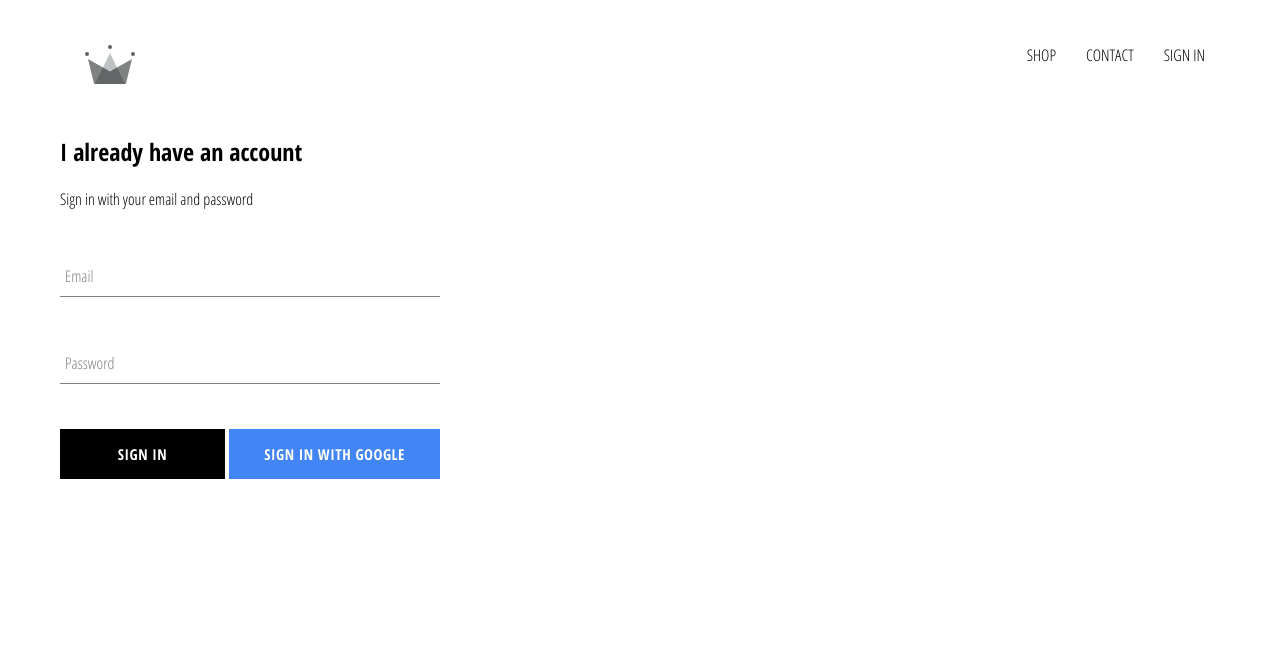
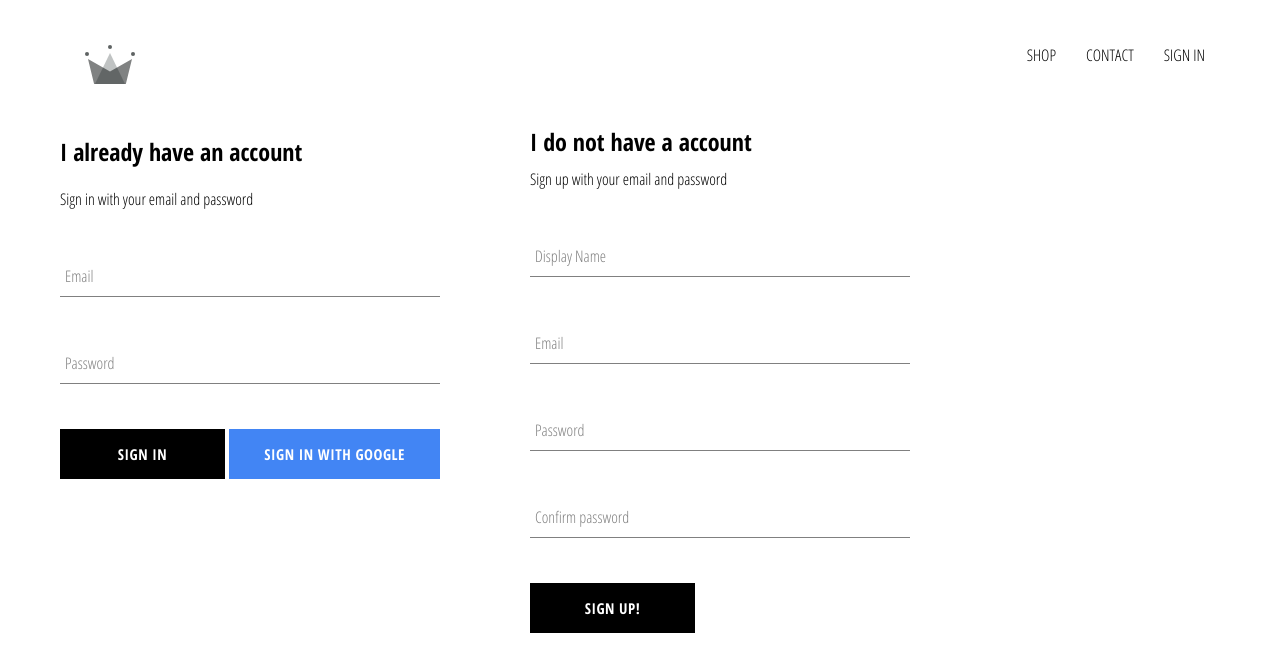
Before and after one commit to JRyGithub/portfolio-ecommerce-site, a React (Create React App) app: page /signin in a window 1280 px wide. Shown: the top 672 px of the page. Built offline with nearby package versions, Linux system fonts and the light colour scheme; no server answers.

Commit message:
signup firebase

```diff
--- a/src/App.js
+++ b/src/App.js
@@ -1,31 +1,43 @@
-import './App.css';
-import React, { useState, useEffect, useLayoutEffect, useRef} from 'react';
+import "./App.css";
+import React, { useState, useEffect, useLayoutEffect, useRef } from "react";
 
-import Header from './components/header/header.component';
-import MyRouter from './route/MyRouter.route';
-import { auth } from './firebase/firebase.utils';
+import Header from "./components/header/header.component";
+import MyRouter from "./route/MyRouter.route";
+import { auth, createUserProfileDocument } from "./firebase/firebase.utils";
 
 function App() {
-  const[currentUser, setCurrentUser] = useState(null);
+  const [currentUser, setCurrentUser] = useState(null);
 
   var unsubscribeFromAuthRef = useRef(null);
 
   useEffect(() => {
     var unsubscribeFromAuth = unsubscribeFromAuthRef.current;
-    unsubscribeFromAuth = auth.onAuthStateChanged(user => {
-      setCurrentUser(user);
-    })
+    unsubscribeFromAuth = auth.onAuthStateChanged(async (userAuth) => {
+      if (userAuth) {
+        const userRef = createUserProfileDocument(userAuth);
+
+        (await userRef).onSnapshot((snapshot) => {
+          setCurrentUser((prevState) => ({
+            ...prevState,
+            currentUser: {
+              id: snapshot.id,
+              ...snapshot.data(),
+            },
+          }));
+        });
+      }
+      setCurrentUser(userAuth);
+    });
     return () => {
       unsubscribeFromAuthRef.current = null;
-    }
+    };
   }, []);
 
   return (
     <div>
-      <Header currentUser={ currentUser } />
+      <Header currentUser={currentUser} />
       <MyRouter />
     </div>
-
   );
 }
 
--- a/src/components/form-input/form-input.components.jsx
+++ b/src/components/form-input/form-input.components.jsx
@@ -2,6 +2,8 @@
 import './form-input.styles.scss';
 
 const FormInput = ({ handleChange, label, ...props}) => {
+    console.log(props);
+
     return (
         <div className='group'>
             <input className='form-input' onChange={ handleChange } {...props} />
--- /dev/null
+++ b/src/components/sign-up/sign-up.component.jsx
@@ -0,0 +1,95 @@
+import React, { useState } from "react";
+
+import "./sign-up.styles.scss";
+import FormInput from "../form-input/form-input.components";
+import CustomButton from "../custom-button/custom-button.component";
+
+import { auth, createUserProfileDocument } from "../../firebase/firebase.utils";
+
+const SignUp = () => {
+  const [displayName, setDisplayName] = useState("");
+  const [password, setPassword] = useState("");
+  const [confirmPassword, setConfirmPassword] = useState("");
+  const [email, setEmail] = useState("");
+
+  const handleSubmit = async (event) => {
+    event.preventDefault();
+
+    if (password !== confirmPassword) {
+      alert("Password don't match");
+      return;
+    }
+    try {
+      const { user } = await auth.createUserWithEmailAndPassword(
+        email,
+        password
+      );
+      await createUserProfileDocument(user, { displayName });
+      setEmail("");
+      setPassword("");
+      setDisplayName("");
+      setConfirmPassword("");
+    } catch (error) {
+      console.log(error);
+    }
+  };
+
+  const handleChange = (event) => {
+    const { value, name } = event.target;
+
+    if (name === "email") {
+      setEmail(value);
+    } else if (name === "password") {
+      setPassword(value);
+    } else if (name === "displayName") {
+      setDisplayName(value);
+    } else if (name === "confirmPassword") {
+      setConfirmPassword(value);
+    }
+    //setUser({[name]: value});
+  };
+
+  return (
+    <div className="sign-up">
+      <h2 className="title">I do not have a account</h2>
+      <span>Sign up with your email and password</span>
+      <form className="sign-ip-form" onSubmit={handleSubmit}>
+        <FormInput
+          type="text"
+          name="displayName"
+          value={displayName}
+          handleChange={handleChange}
+          label="Display Name"
+          required
+        />
+        <FormInput
+          name="email"
+          value={email}
+          handleChange={handleChange}
+          required
+          type="email"
+          label="Email"
+        />
+        <FormInput
+          type="password"
+          name="password"
+          value={password}
+          handleChange={handleChange}
+          label="Password"
+          required
+        />
+        <FormInput
+          type="password"
+          name="confirmPassword"
+          value={confirmPassword}
+          handleChange={handleChange}
+          label="Confirm password"
+          required
+        />
+        <CustomButton type="submit">SIGN UP!</CustomButton>
+      </form>
+    </div>
+  );
+};
+
+export default SignUp;
--- /dev/null
+++ b/src/components/sign-up/sign-up.styles.scss
@@ -0,0 +1,9 @@
+.sign-up {
+    display: flex;
+    flex-direction: column;
+    width: 380px;
+
+    .title {
+        margin: 10px 0;
+    }
+}
--- a/src/firebase/firebase.utils.js
+++ b/src/firebase/firebase.utils.js
@@ -11,6 +11,31 @@
     appId: "1:398335373836:web:9aa341ad7744e57d163429",
     measurementId: "G-4CHEGPR4E5"
   }
+export const createUserProfileDocument = async (userAuth, additionalData) => {
+    if(!userAuth){return};
+
+    const userRef = firestore.doc(`users/${userAuth.uid}`);
+    const snapShot = await userRef.get();
+
+    if(!snapShot.exists){
+        const { displayName, email } = userAuth;
+        const createdAt = new Date();
+
+        try{
+            await userRef.set({
+                displayName,
+                email,
+                createdAt,
+                ...additionalData
+            });
+        } catch (error) {
+            console.log('Error creating user', error.message)
+        }
+
+    }
+
+    return userRef;
+};
 
 firebase.initializeApp(config);
 
--- a/src/pages/sign-in-and-sign-up/sign-in-and-sign-up.components.jsx
+++ b/src/pages/sign-in-and-sign-up/sign-in-and-sign-up.components.jsx
@@ -2,11 +2,13 @@
 
 import "./sign-in-and-sign-up.styles.scss";
 import SignIn from "../../components/sign-in/sign-in.components";
+import SignUp from "../../components/sign-up/sign-up.component";
 
 const SignInAndSignUpPage = () => {
   return (
   <div className="sign-in-and-sign-up">
       <SignIn />
+      <SignUp />
   </div>
   )
 };
--- a/src/pages/sign-in-and-sign-up/sign-in-and-sign-up.styles.scss
+++ b/src/pages/sign-in-and-sign-up/sign-in-and-sign-up.styles.scss
@@ -0,0 +1,6 @@
+.sign-in-and-sign-up {
+    width: 850px;
+    display: flex;
+    justify-content: space-between;
+    margin: 30 px auto;
+}
```
